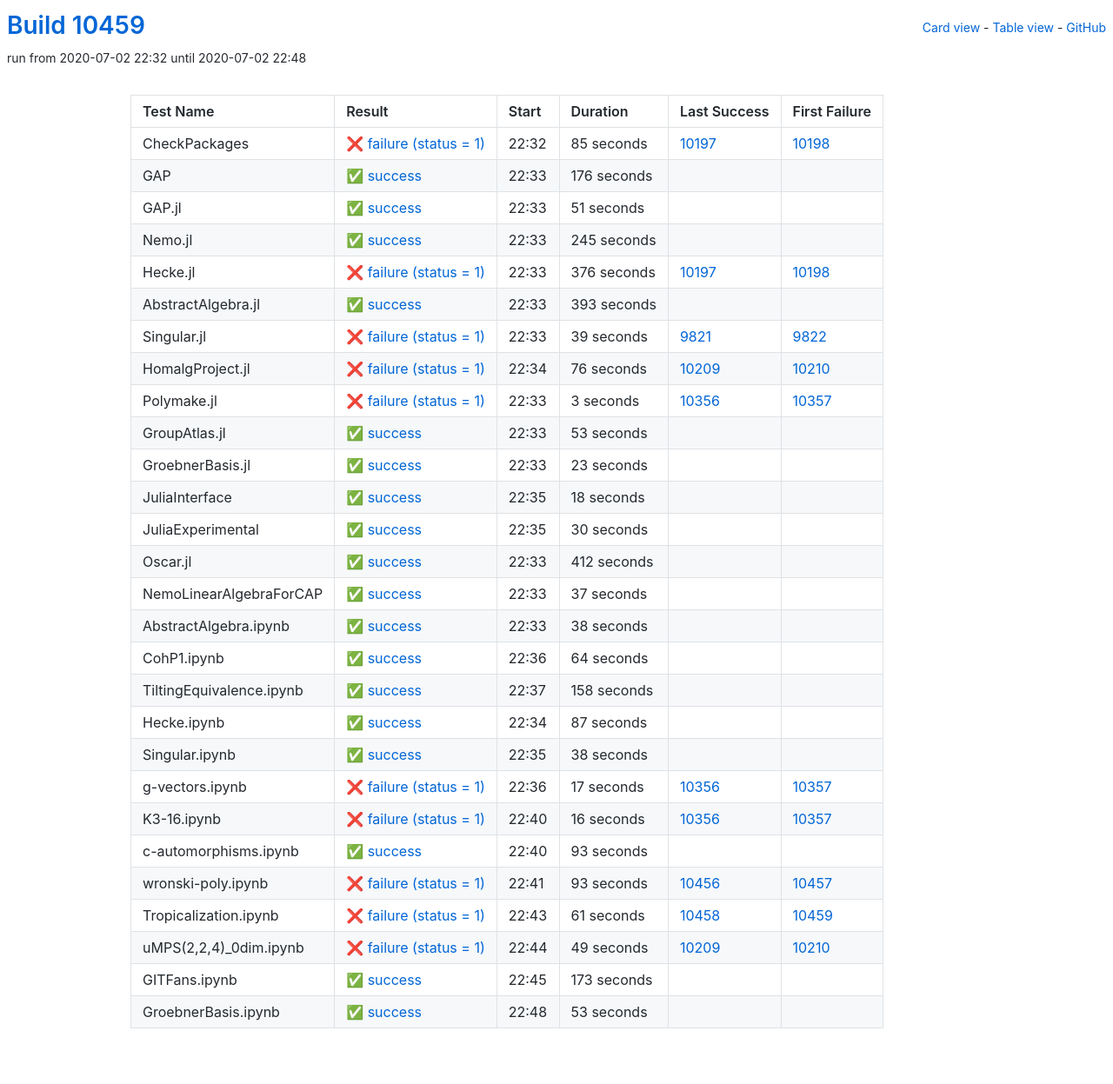
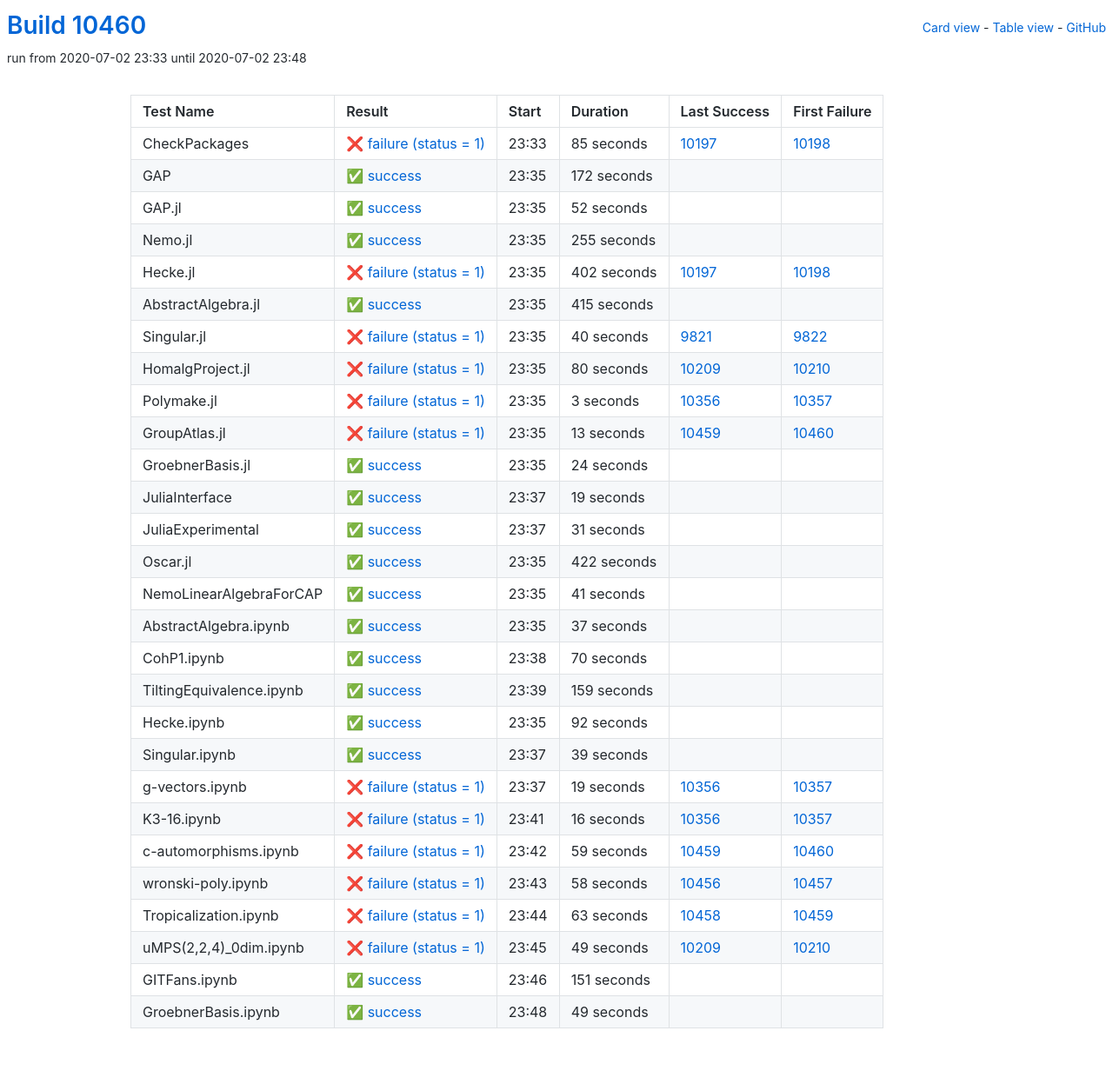
Before and after one commit to oscar-system/oscar-ci-status, a Jekyll site: the page built from table.html, in a window 1280 px wide. Shown: the whole page at 87% size. Built offline with Jekyll 4.4.1, drawn with Linux system fonts in a browser that asks for light colours.

Commit message:
Build #10460

```diff
--- a/_data/ci.yml
+++ b/_data/ci.yml
@@ -1,6 +1,6 @@
 ---
-build: 10459
-build_url: https://oscarci.mathematik.uni-kl.de/job/oscar/10459/
+build: 10460
+build_url: https://oscarci.mathematik.uni-kl.de/job/oscar/10460/
 job: oscar
 organization: oscar-system
 repo: oscar-ci-status
@@ -8,8 +8,8 @@
 tests:
 - name: CheckPackages
   id: checkpackages
-  log: https://oscarci.mathematik.uni-kl.de/job/oscar/10459/artifact/logs/build-10459/CheckPackages.log
-  start: 2020-07-02 22:32
+  log: https://oscarci.mathematik.uni-kl.de/job/oscar/10460/artifact/logs/build-10460/CheckPackages.log
+  start: 2020-07-02 23:33
   success: false
   exitcode: 1
   status: failure
@@ -20,92 +20,92 @@
   first_failure_url: https://oscarci.mathematik.uni-kl.de/job/oscar/10198/
 - name: GAP
   id: gap
-  log: https://oscarci.mathematik.uni-kl.de/job/oscar/10459/artifact/logs/build-10459/GAP.log
-  start: 2020-07-02 22:33
+  log: https://oscarci.mathematik.uni-kl.de/job/oscar/10460/artifact/logs/build-10460/GAP.log
+  start: 2020-07-02 23:35
   success: true
   exitcode: 0
   status: success
-  duration: 176
+  duration: 172
   last_success: false
   last_success_url:
   first_failure: false
   first_failure_url:
 - name: GAP.jl
   id: gap-jl
-  log: https://oscarci.mathematik.uni-kl.de/job/oscar/10459/artifact/logs/build-10459/GAP.jl.log
-  start: 2020-07-02 22:33
+  log: https://oscarci.mathematik.uni-kl.de/job/oscar/10460/artifact/logs/build-10460/GAP.jl.log
+  start: 2020-07-02 23:35
   success: true
   exitcode: 0
   status: success
-  duration: 51
+  duration: 52
   last_success: false
   last_success_url:
   first_failure: false
   first_failure_url:
 - name: Nemo.jl
   id: nemo-jl
-  log: https://oscarci.mathematik.uni-kl.de/job/oscar/10459/artifact/logs/build-10459/Nemo.jl.log
-  start: 2020-07-02 22:33
+  log: https://oscarci.mathematik.uni-kl.de/job/oscar/10460/artifact/logs/build-10460/Nemo.jl.log
+  start: 2020-07-02 23:35
   success: true
   exitcode: 0
   status: success
-  duration: 245
+  duration: 255
   last_success: false
   last_success_url:
   first_failure: false
   first_failure_url:
 - name: Hecke.jl
   id: hecke-jl
-  log: https://oscarci.mathematik.uni-kl.de/job/oscar/10459/artifact/logs/build-10459/Hecke.jl.log
-  start: 2020-07-02 22:33
+  log: https://oscarci.mathematik.uni-kl.de/job/oscar/10460/artifact/logs/build-10460/Hecke.jl.log
+  start: 2020-07-02 23:35
   success: false
   exitcode: 1
   status: failure
-  duration: 376
+  duration: 402
   last_success: 10197
   last_success_url: https://oscarci.mathematik.uni-kl.de/job/oscar/10197/
   first_failure: 10198
   first_failure_url: https://oscarci.mathematik.uni-kl.de/job/oscar/10198/
 - name: AbstractAlgebra.jl
   id: abstractalgebra-jl
-  log: https://oscarci.mathematik.uni-kl.de/job/oscar/10459/artifact/logs/build-10459/AbstractAlgebra.jl.log
-  start: 2020-07-02 22:33
+  log: https://oscarci.mathematik.uni-kl.de/job/oscar/10460/artifact/logs/build-10460/AbstractAlgebra.jl.log
+  start: 2020-07-02 23:35
   success: true
   exitcode: 0
   status: success
-  duration: 393
+  duration: 415
   last_success: false
   last_success_url:
   first_failure: false
   first_failure_url:
 - name: Singular.jl
   id: singular-jl
-  log: https://oscarci.mathematik.uni-kl.de/job/oscar/10459/artifact/logs/build-10459/Singular.jl.log
-  start: 2020-07-02 22:33
+  log: https://oscarci.mathematik.uni-kl.de/job/oscar/10460/artifact/logs/build-10460/Singular.jl.log
+  start: 2020-07-02 23:35
   success: false
   exitcode: 1
   status: failure
-  duration: 39
+  duration: 40
   last_success: 9821
   last_success_url: https://oscarci.mathematik.uni-kl.de/job/oscar/9821/
   first_failure: 9822
   first_failure_url: https://oscarci.mathematik.uni-kl.de/job/oscar/9822/
 - name: HomalgProject.jl
   id: homalgproject-jl
-  log: https://oscarci.mathematik.uni-kl.de/job/oscar/10459/artifact/logs/build-10459/HomalgProject.jl.log
-  start: 2020-07-02 22:34
+  log: https://oscarci.mathematik.uni-kl.de/job/oscar/10460/artifact/logs/build-10460/HomalgProject.jl.log
+  start: 2020-07-02 23:35
   success: false
   exitcode: 1
   status: failure
-  duration: 76
+  duration: 80
   last_success: 10209
   last_success_url: https://oscarci.mathematik.uni-kl.de/job/oscar/10209/
   first_failure: 10210
   first_failure_url: https://oscarci.mathematik.uni-kl.de/job/oscar/10210/
 - name: Polymake.jl
   id: polymake-jl
-  log: https://oscarci.mathematik.uni-kl.de/job/oscar/10459/artifact/logs/build-10459/Polymake.jl.log
-  start: 2020-07-02 22:33
+  log: https://oscarci.mathematik.uni-kl.de/job/oscar/10460/artifact/logs/build-10460/Polymake.jl.log
+  start: 2020-07-02 23:35
   success: false
   exitcode: 1
   status: failure
@@ -116,68 +116,80 @@
   first_failure_url: https://oscarci.mathematik.uni-kl.de/job/oscar/10357/
 - name: GroupAtlas.jl
   id: groupatlas-jl
-  log: https://oscarci.mathematik.uni-kl.de/job/oscar/10459/artifact/logs/build-10459/GroupAtlas.jl.log
-  start: 2020-07-02 22:33
+  log: https://oscarci.mathematik.uni-kl.de/job/oscar/10460/artifact/logs/build-10460/GroupAtlas.jl.log
+  start: 2020-07-02 23:35
+  success: false
+  exitcode: 1
+  status: failure
+  duration: 13
+  last_success: 10459
+  last_success_url: https://oscarci.mathematik.uni-kl.de/job/oscar/10459/
+  first_failure: 10460
+  first_failure_url: https://oscarci.mathematik.uni-kl.de/job/oscar/10460/
+- name: GroebnerBasis.jl
+  id: groebnerbasis-jl
+  log: https://oscarci.mathematik.uni-kl.de/job/oscar/10460/artifact/logs/build-10460/GroebnerBasis.jl.log
+  start: 2020-07-02 23:35
   success: true
   exitcode: 0
   status: success
-  duration: 53
-  last_success: false
-  last_success_url:
-  first_failure: false
-  first_failure_url:
-- name: GroebnerBasis.jl
-  id: groebnerbasis-jl
-  log: https://oscarci.mathematik.uni-kl.de/job/oscar/10459/artifact/logs/build-10459/GroebnerBasis.jl.log
-  start: 2020-07-02 22:33
-  success: true
-  exitcode: 0
-  status: success
-  duration: 23
+  duration: 24
   last_success: false
   last_success_url:
   first_failure: false
   first_failure_url:
 - name: JuliaInterface
   id: juliainterface
-  log: https://oscarci.mathematik.uni-kl.de/job/oscar/10459/artifact/logs/build-10459/JuliaInterface.log
-  start: 2020-07-02 22:35
+  log: https://oscarci.mathematik.uni-kl.de/job/oscar/10460/artifact/logs/build-10460/JuliaInterface.log
+  start: 2020-07-02 23:37
   success: true
   exitcode: 0
   status: success
-  duration: 18
+  duration: 19
   last_success: false
   last_success_url:
   first_failure: false
   first_failure_url:
 - name: JuliaExperimental
   id: juliaexperimental
-  log: https://oscarci.mathematik.uni-kl.de/job/oscar/10459/artifact/logs/build-10459/JuliaExperimental.log
-  start: 2020-07-02 22:35
+  log: https://oscarci.mathematik.uni-kl.de/job/oscar/10460/artifact/logs/build-10460/JuliaExperimental.log
+  start: 2020-07-02 23:37
   success: true
   exitcode: 0
   status: success
-  duration: 30
+  duration: 31
   last_success: false
   last_success_url:
   first_failure: false
   first_failure_url:
 - name: Oscar.jl
   id: oscar-jl
-  log: https://oscarci.mathematik.uni-kl.de/job/oscar/10459/artifact/logs/build-10459/Oscar.jl.log
-  start: 2020-07-02 22:33
+  log: https://oscarci.mathematik.uni-kl.de/job/oscar/10460/artifact/logs/build-10460/Oscar.jl.log
+  start: 2020-07-02 23:35
   success: true
   exitcode: 0
   status: success
-  duration: 412
+  duration: 422
   last_success: false
   last_success_url:
   first_failure: false
   first_failure_url:
 - name: NemoLinearAlgebraForCAP
   id: nemolinearalgebraforcap
-  log: https://oscarci.mathematik.uni-kl.de/job/oscar/10459/artifact/logs/build-10459/NemoLinearAlgebraForCAP.log
-  start: 2020-07-02 22:33
+  log: https://oscarci.mathematik.uni-kl.de/job/oscar/10460/artifact/logs/build-10460/NemoLinearAlgebraForCAP.log
+  start: 2020-07-02 23:35
+  success: true
+  exitcode: 0
+  status: success
+  duration: 41
+  last_success: false
+  last_success_url:
+  first_failure: false
+  first_failure_url:
+- name: AbstractAlgebra.ipynb
+  id: abstractalgebra-ipynb
+  log: https://oscarci.mathematik.uni-kl.de/job/oscar/10460/artifact/logs/build-10460/AbstractAlgebra.ipynb.log
+  start: 2020-07-02 23:35
   success: true
   exitcode: 0
   status: success
@@ -186,82 +198,70 @@
   last_success_url:
   first_failure: false
   first_failure_url:
-- name: AbstractAlgebra.ipynb
-  id: abstractalgebra-ipynb
-  log: https://oscarci.mathematik.uni-kl.de/job/oscar/10459/artifact/logs/build-10459/AbstractAlgebra.ipynb.log
-  start: 2020-07-02 22:33
+- name: CohP1.ipynb
+  id: cohp1-ipynb
+  log: https://oscarci.mathematik.uni-kl.de/job/oscar/10460/artifact/logs/build-10460/CohP1.ipynb.log
+  start: 2020-07-02 23:38
   success: true
   exitcode: 0
   status: success
-  duration: 38
-  last_success: false
-  last_success_url:
-  first_failure: false
-  first_failure_url:
-- name: CohP1.ipynb
-  id: cohp1-ipynb
-  log: https://oscarci.mathematik.uni-kl.de/job/oscar/10459/artifact/logs/build-10459/CohP1.ipynb.log
-  start: 2020-07-02 22:36
-  success: true
-  exitcode: 0
-  status: success
-  duration: 64
+  duration: 70
   last_success: false
   last_success_url:
   first_failure: false
   first_failure_url:
 - name: TiltingEquivalence.ipynb
   id: tiltingequivalence-ipynb
-  log: https://oscarci.mathematik.uni-kl.de/job/oscar/10459/artifact/logs/build-10459/TiltingEquivalence.ipynb.log
-  start: 2020-07-02 22:37
+  log: https://oscarci.mathematik.uni-kl.de/job/oscar/10460/artifact/logs/build-10460/TiltingEquivalence.ipynb.log
+  start: 2020-07-02 23:39
   success: true
   exitcode: 0
   status: success
-  duration: 158
+  duration: 159
   last_success: false
   last_success_url:
   first_failure: false
   first_failure_url:
 - name: Hecke.ipynb
   id: hecke-ipynb
-  log: https://oscarci.mathematik.uni-kl.de/job/oscar/10459/artifact/logs/build-10459/Hecke.ipynb.log
-  start: 2020-07-02 22:34
+  log: https://oscarci.mathematik.uni-kl.de/job/oscar/10460/artifact/logs/build-10460/Hecke.ipynb.log
+  start: 2020-07-02 23:35
   success: true
   exitcode: 0
   status: success
-  duration: 87
+  duration: 92
   last_success: false
   last_success_url:
   first_failure: false
   first_failure_url:
 - name: Singular.ipynb
   id: singular-ipynb
-  log: https://oscarci.mathematik.uni-kl.de/job/oscar/10459/artifact/logs/build-10459/Singular.ipynb.log
-  start: 2020-07-02 22:35
+  log: https://oscarci.mathematik.uni-kl.de/job/oscar/10460/artifact/logs/build-10460/Singular.ipynb.log
+  start: 2020-07-02 23:37
   success: true
   exitcode: 0
   status: success
-  duration: 38
+  duration: 39
   last_success: false
   last_success_url:
   first_failure: false
   first_failure_url:
 - name: g-vectors.ipynb
   id: g-vectors-ipynb
-  log: https://oscarci.mathematik.uni-kl.de/job/oscar/10459/artifact/logs/build-10459/g-vectors.ipynb.log
-  start: 2020-07-02 22:36
+  log: https://oscarci.mathematik.uni-kl.de/job/oscar/10460/artifact/logs/build-10460/g-vectors.ipynb.log
+  start: 2020-07-02 23:37
   success: false
   exitcode: 1
   status: failure
-  duration: 17
+  duration: 19
   last_success: 10356
   last_success_url: https://oscarci.mathematik.uni-kl.de/job/oscar/10356/
   first_failure: 10357
   first_failure_url: https://oscarci.mathematik.uni-kl.de/job/oscar/10357/
 - name: K3-16.ipynb
   id: k3-16-ipynb
-  log: https://oscarci.mathematik.uni-kl.de/job/oscar/10459/artifact/logs/build-10459/K3-16.ipynb.log
-  start: 2020-07-02 22:40
+  log: https://oscarci.mathematik.uni-kl.de/job/oscar/10460/artifact/logs/build-10460/K3-16.ipynb.log
+  start: 2020-07-02 23:41
   success: false
   exitcode: 1
   status: failure
@@ -272,44 +272,44 @@
   first_failure_url: https://oscarci.mathematik.uni-kl.de/job/oscar/10357/
 - name: c-automorphisms.ipynb
   id: c-automorphisms-ipynb
-  log: https://oscarci.mathematik.uni-kl.de/job/oscar/10459/artifact/logs/build-10459/c-automorphisms.ipynb.log
-  start: 2020-07-02 22:40
-  success: true
-  exitcode: 0
-  status: success
-  duration: 93
-  last_success: false
-  last_success_url:
-  first_failure: false
-  first_failure_url:
-- name: wronski-poly.ipynb
-  id: wronski-poly-ipynb
-  log: https://oscarci.mathematik.uni-kl.de/job/oscar/10459/artifact/logs/build-10459/wronski-poly.ipynb.log
-  start: 2020-07-02 22:41
+  log: https://oscarci.mathematik.uni-kl.de/job/oscar/10460/artifact/logs/build-10460/c-automorphisms.ipynb.log
+  start: 2020-07-02 23:42
   success: false
   exitcode: 1
   status: failure
-  duration: 93
+  duration: 59
+  last_success: 10459
+  last_success_url: https://oscarci.mathematik.uni-kl.de/job/oscar/10459/
+  first_failure: 10460
+  first_failure_url: https://oscarci.mathematik.uni-kl.de/job/oscar/10460/
+- name: wronski-poly.ipynb
+  id: wronski-poly-ipynb
+  log: https://oscarci.mathematik.uni-kl.de/job/oscar/10460/artifact/logs/build-10460/wronski-poly.ipynb.log
+  start: 2020-07-02 23:43
+  success: false
+  exitcode: 1
+  status: failure
+  duration: 58
   last_success: 10456
   last_success_url: https://oscarci.mathematik.uni-kl.de/job/oscar/10456/
   first_failure: 10457
   first_failure_url: https://oscarci.mathematik.uni-kl.de/job/oscar/10457/
 - name: Tropicalization.ipynb
   id: tropicalization-ipynb
-  log: https://oscarci.mathematik.uni-kl.de/job/oscar/10459/artifact/logs/build-10459/Tropicalization.ipynb.log
-  start: 2020-07-02 22:43
+  log: https://oscarci.mathematik.uni-kl.de/job/oscar/10460/artifact/logs/build-10460/Tropicalization.ipynb.log
+  start: 2020-07-02 23:44
   success: false
   exitcode: 1
   status: failure
-  duration: 61
+  duration: 63
   last_success: 10458
   last_success_url: https://oscarci.mathematik.uni-kl.de/job/oscar/10458/
   first_failure: 10459
   first_failure_url: https://oscarci.mathematik.uni-kl.de/job/oscar/10459/
 - name: uMPS(2,2,4)_0dim.ipynb
   id: umps-2-2-4-0dim-ipynb
-  log: https://oscarci.mathematik.uni-kl.de/job/oscar/10459/artifact/logs/build-10459/uMPS-2-2-4-_0dim.ipynb.log
-  start: 2020-07-02 22:44
+  log: https://oscarci.mathematik.uni-kl.de/job/oscar/10460/artifact/logs/build-10460/uMPS-2-2-4-_0dim.ipynb.log
+  start: 2020-07-02 23:45
   success: false
   exitcode: 1
   status: failure
@@ -320,24 +320,24 @@
   first_failure_url: https://oscarci.mathematik.uni-kl.de/job/oscar/10210/
 - name: GITFans.ipynb
   id: gitfans-ipynb
-  log: https://oscarci.mathematik.uni-kl.de/job/oscar/10459/artifact/logs/build-10459/GITFans.ipynb.log
-  start: 2020-07-02 22:45
+  log: https://oscarci.mathematik.uni-kl.de/job/oscar/10460/artifact/logs/build-10460/GITFans.ipynb.log
+  start: 2020-07-02 23:46
   success: true
   exitcode: 0
   status: success
-  duration: 173
+  duration: 151
   last_success: false
   last_success_url:
   first_failure: false
   first_failure_url:
 - name: GroebnerBasis.ipynb
   id: groebnerbasis-ipynb
-  log: https://oscarci.mathematik.uni-kl.de/job/oscar/10459/artifact/logs/build-10459/GroebnerBasis.ipynb.log
-  start: 2020-07-02 22:48
+  log: https://oscarci.mathematik.uni-kl.de/job/oscar/10460/artifact/logs/build-10460/GroebnerBasis.ipynb.log
+  start: 2020-07-02 23:48
   success: true
   exitcode: 0
   status: success
-  duration: 53
+  duration: 49
   last_success: false
   last_success_url:
   first_failure: false
```
Also changed, not shown: README.md.
